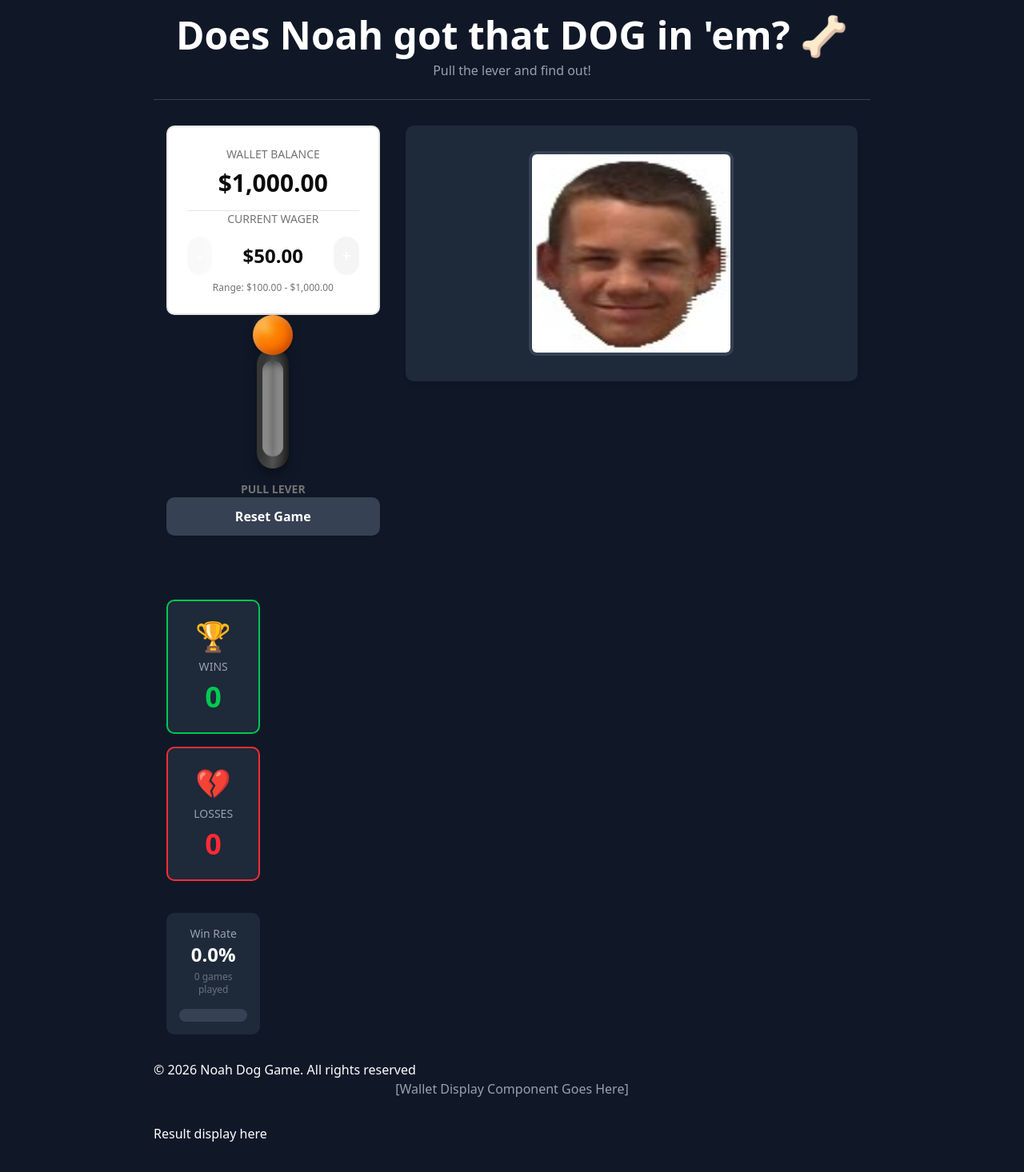
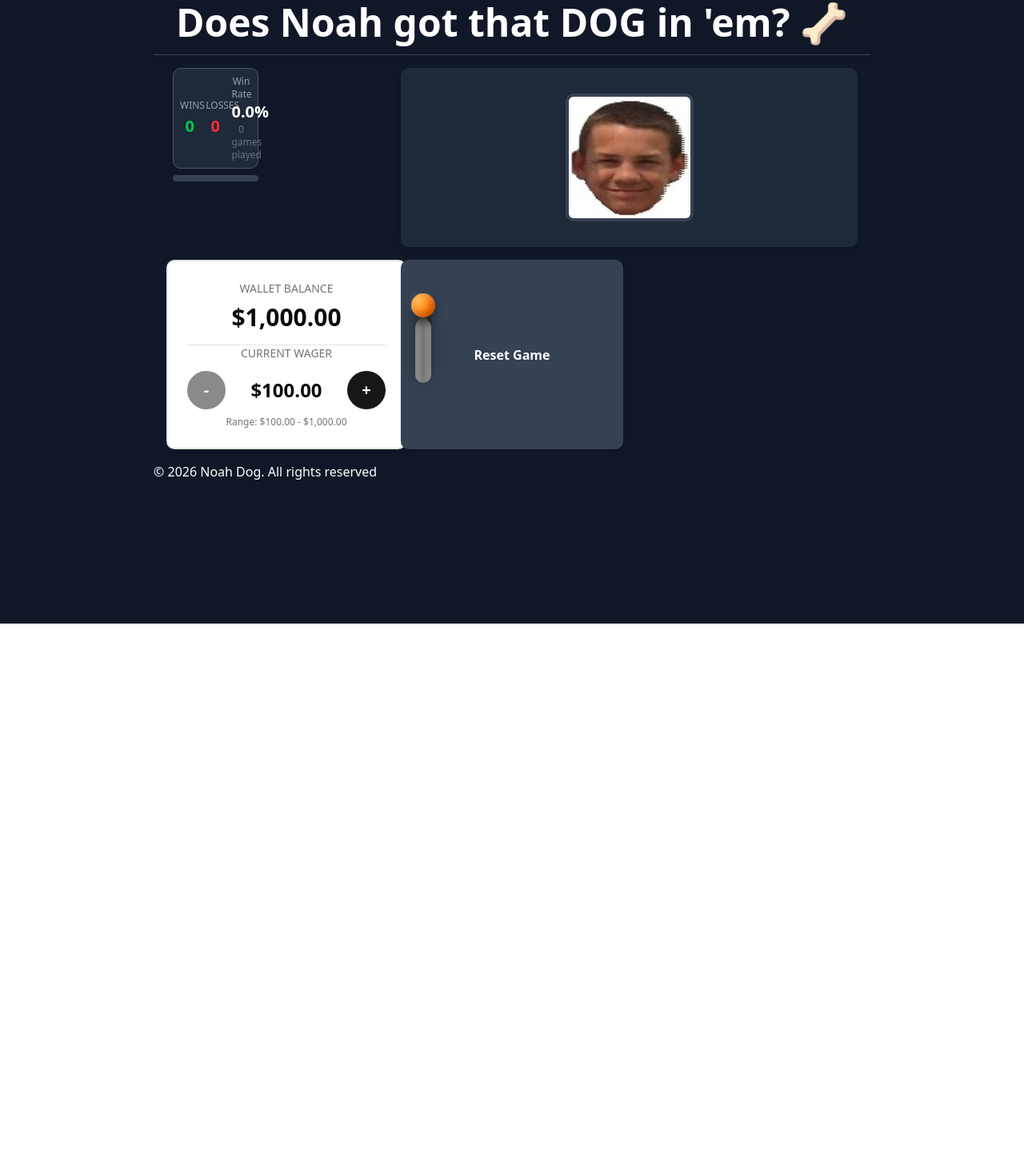
Before and after one commit to lukereiner/noah-dog-modern, a Next.js app: page / in a window 1280 px wide. Shown: the part 20-1486 px from the top of the page at 80% size. After the commit the page ends 800 px from the top, so only its background shows below. Built offline with nearby package versions, Linux system fonts and the light colour scheme.

Commit message:
correct wallet balance math, improve styling for UI, improve order of components

```diff
--- a/app/page.tsx
+++ b/app/page.tsx
@@ -1,24 +1,28 @@
-"use client"
+"use client";
 
-import { useState } from 'react'
-import { useGameState } from '@/hooks/use-game-state'
-import { ResultDisplay } from '@/components/ResultDisplay'
-import { StatsDisplay } from '@/components/StatsDisplay'
-import { Lever } from '@/components/Lever'
-import { WalletDisplay } from '@/components/WalletDisplay'
-import { canPlaceBet, generateSpinResult, calculatePayout } from '@/lib/game-logic'
-import type { SpinResult } from '@/types/game'
+import { useState } from "react";
+import { useGameState } from "@/hooks/use-game-state";
+import { ResultDisplay } from "@/components/ResultDisplay";
+import { StatsDisplay } from "@/components/StatsDisplay";
+import { Lever } from "@/components/Lever";
+import { WalletDisplay } from "@/components/WalletDisplay";
+import {
+  canPlaceBet,
+  generateSpinResult,
+  calculatePayout,
+} from "@/lib/game-logic";
+import type { SpinResult } from "@/types/game";
 
 export default function GamePage() {
-  const { gameState, placeBet, processSpin, updateWager, resetGame } = useGameState();
+  const { gameState, processSpin, updateWager, resetGame } = useGameState();
   const [result, setResult] = useState<SpinResult | null>(null);
   const [isSpinning, setIsSpinning] = useState(false);
-  const [lastOutcome, setLastOutcome] = useState<'win' | 'loss' | null>(null);
+  const [lastOutcome, setLastOutcome] = useState<"win" | "loss" | null>(null);
 
   const handleLeverPull = async () => {
     // Step 1: Validate the bet
     if (!canPlaceBet(gameState.wallet, gameState.wager)) {
-      alert('Insufficient funds or invalid wager!');
+      alert("Insufficient funds or invalid wager!");
       return;
     }
 
@@ -32,10 +36,10 @@ export default function GamePage() {
     setResult(null); // clear previous result image
 
     // Step 3: deduct wager from wallet (this updates react query state)
-    placeBet({wager: gameState.wager});
+    /* placeBet({wager: gameState.wager}); */
 
     // Step 4: Wait a moment (simulate spinning time)
-    await new Promise(resolve => setTimeout(resolve, 2000)); // spin for two seconds
+    await new Promise((resolve) => setTimeout(resolve, 2000)); // spin for two seconds
 
     // Step 5: generate random result
     const spinResult = generateSpinResult();
@@ -52,21 +56,35 @@ export default function GamePage() {
 
     // Step 9: Update wallet and stats in React Query state
     processSpin({ outcome: spinResult.outcome, payout });
-  }
+  };
 
   return (
     <div className="min-h-screen bg-gray-900 text-white p-4">
       <div className="max-w-4xl mx-auto">
-        <header className='py-6 px-4 text-center border-b border-gray-700'>
-          <h1 className="text-3xl md:text-5xl font-bold mb-2">Does Noah got that DOG in 'em? 🦴</h1>
-          <p className='text-gray-400'>Pull the lever and find out!</p>
+        <header className="py-2 px-4 text-center border-b border-gray-700">
+          <h1 className="text-3xl md:text-5xl font-bold mb-2">
+            Does Noah got that DOG in 'em? 🦴
+          </h1>
         </header>
+        {/* Main game area */}
+        <main className="container mx-auto px-4 py-4 max-w-6xl">
+          <div className="grid grid-cols-1 lg:grid-cols-3 gap-4">
+            {/* Stats Section */}
+            <div className="mt-0 grid grid-cols-1 lg:grid-cols-2 gap-8">
+              <div>
+                <StatsDisplay wins={gameState.wins} losses={gameState.losses} />
+              </div>
+            </div>
 
-        {/* Main game area */}
-        <main className='container mx-auto px-4 py-8 max-w-6xl'>
-          <div className="grid grid-cols-1 lg:grid-cols-3 gap-8">
-            {/* Left column: wallet and controls */}
-            <div className='dpace-y-6'>
+            {/* Middle Column: result display */}
+            <div className="lg:col-span-2 space-y-6">
+              <div className="bg-gray-800 rounded-lg p-8 shadow-md flex items-center justify-center">
+                <ResultDisplay result={result} isSpinning={isSpinning} />
+              </div>
+            </div>
+
+            <div id="wallet-lever-wrapper" className="flex">
+              <div className="dpace-y-6">
                 {/* WalletDisplay component - shows balance and wager controls */}
                 <WalletDisplay
                   wallet={gameState.wallet}
@@ -76,89 +94,39 @@ export default function GamePage() {
                   minWager={100}
                   maxWager={1000}
                 />
+              </div>
               {/* Lever Button */}
               <Lever
                 onClick={handleLeverPull}
-                disabled={isSpinning || !canPlaceBet(gameState.wallet, gameState.wager)}
+                disabled={
+                  isSpinning || !canPlaceBet(gameState.wallet, gameState.wager)
+                }
                 isSpinning={isSpinning}
               />
+            </div>
+
             {/* Reset Button */}
             <button
               onClick={() => {
-                  if (confirm('Are you sure you want to reset all progress?')) {
+                if (confirm("Are you sure you want to reset all progress?")) {
                   resetGame();
                   setLastOutcome(null);
                   setResult(null); // Clear result on reset
                 }
               }}
               disabled={isSpinning}
-                className='w-full py-3 bg-gray-700 hover:bg-gray-600 disabled:bg-gray-800 disabled:cursor-not-allowed rounded-lg font-semibold shadow-sm'
+              className="w-full py-3 bg-gray-700 hover:bg-gray-600 disabled:bg-gray-800 disabled:cursor-not-allowed rounded-lg font-semibold shadow-sm"
             >
               Reset Game
             </button>
-            </div>
-
-            {/* Middle Column: result display */}
-            <div className="lg:col-span-2 space-y-6">
-              <div className="bg-gray-800 rounded-lg p-8 shadow-md flex items-center justify-center">
-                <ResultDisplay
-                  result={result}
-                  isSpinning={isSpinning}
-                />
-              </div>
-            </div>
-
-            {/* Stats Section */}
-          <div className="mt-12 grid grid-cols-1 lg:grid-cols-2 gap-8">
-            <div>
-              <StatsDisplay
-                wins={gameState.wins}
-                losses={gameState.losses}
-              />
-            </div>
-          </div>
           </div>
         </main>
 
         {/* Footer */}
         <footer>
-          <p>&copy; {new Date().getFullYear()} Noah Dog Game. All rights reserved</p>
+          <p>&copy; {new Date().getFullYear()} Noah Dog. All rights reserved</p>
         </footer>
-
-        {/* TODO: Task 3.1 - Add WalletDisplay component here */}
-        <div className="mb-8">
-          {/* <WalletDisplay
-            wallet={0}
-            wager={0}
-            onWagerChange={(newWager) => {}}
-          /> */}
-          <p className="text-gray-400 text-center">[Wallet Display Component Goes Here]</p>
-        </div>
-
-        {/* TODO: Task 3.1 - Add ResultDisplay component here (shows single Noah or Dog result) */}
-        <div className="mb-8">
-        Result display here
-        </div>
-
-        {/* TODO: Task 3.2 - Add Lever component here */}
-        <div className="mb-8 flex justify-center">
-          {/* <Lever
-            onClick={() => {}}
-            disabled={false}
-            isSpinning={false}
-          /> */}
-      <button>lever goes here</button>
-        </div>
-
-        {/* TODO: Task 3.3 - Add StatsDisplay component here (only wins and losses, NO ties) */}
-        <div>
-          {/* <StatsDisplay
-            wins={0}
-            losses={0}
-          /> */}
-          <p className="text-gray-400 text-center">[Stats Display Component Goes Here - Wins & Losses Only]</p>
       </div>
     </div>
-    </div>
-  )
+  );
 }
--- a/components/Lever.module.css
+++ b/components/Lever.module.css
@@ -19,8 +19,8 @@
 
 /* Made ball smaller - 50px instead of 80px */
 .leverBall {
-  width: 50px;
-  height: 50px;
+  width: 30px;
+  height: 30px;
   background: radial-gradient(circle at 30% 30%, oklch(0.769 0.188 70.08), oklch(0.646 0.222 41.116));
   border-radius: 50%;
   box-shadow: 0 4px 12px rgba(0, 0, 0, 0.3), inset -4px -4px 8px rgba(0, 0, 0, 0.2), inset 4px 4px 8px
@@ -45,8 +45,8 @@
 
 /* Made shaft smaller and fixed - 40px width, 150px height */
 .leverShaft {
-  width: 40px;
-  height: 150px;
+  width: 20px;
+  height: 75px;
   background: linear-gradient(to right, oklch(0.269 0 0), oklch(0.439 0 0), oklch(0.269 0 0));
   border-radius: 20px;
   position: relative;
@@ -58,11 +58,11 @@
 /* Track/slot in the middle of the shaft */
 .leverTrack {
   position: absolute;
-  top: 15px;
+  top: 10px;
   left: 50%;
   transform: translateX(-50%);
-  width: 26px;
-  height: 120px;
+  width: 20px;
+  height: 80px;
   background: linear-gradient(to right, oklch(0.708 0 0), oklch(0.556 0 0), oklch(0.708 0 0));
   border-radius: 13px;
   box-shadow: inset 0 4px 8px rgba(0, 0, 0, 0.4), inset 0 -4px 8px rgba(255, 255, 255, 0.1);
--- a/components/ResultDisplay.tsx
+++ b/components/ResultDisplay.tsx
@@ -17,9 +17,9 @@ const randomWordList = [
     `Does he really tho?`,
     `Doubt he's even about it`,
     `He barks like a poodle 🐩`,
-    `His knee wasn't even injured 🏀`,
+    `His knee wasn't injured..`,
     `Only did 1 week of Titus 10`,
-    `Lives by the Irish goodbye...`,
+    `Lives by the Irish goodbye`,
     `Drives under 200 yards 🏌🏻`,
     `Dude, he 3 putts ⛳`,
 ]
@@ -40,7 +40,7 @@ export function ResultDisplay({ result, isSpinning }: ResultDisplayProps) {
     return (
         <div className='flex flex-col items-center gap-4'>
             <div className={
-                `relative w-64 h-64 rounded-lg overflow-hidden border-4
+                `relative w-40 h-40 rounded-lg overflow-hidden border-4
                 ${isSpinning ? styles.spinning : ''}
                 ${displayOutcome === 'win' ? 'border-green-500' : ''}
                 ${displayOutcome === 'loss' ? 'border-red-500' : 'border-gray-700'}`
@@ -51,8 +51,8 @@ export function ResultDisplay({ result, isSpinning }: ResultDisplayProps) {
                 className='object-fill'/>
             </div>
             {isSpinning && (
-                <div className='flex items-cetner jsutify-center'>
-                    <p className='text-white text-2xl font-bold animate-pule'>
+                <div className='flex items-cetner justify-center'>
+                    <p className='text-white text-xl font-bold animate-pule'>
                         {randomWordList[randomWordIndex]}
                     </p>
                 </div>
@@ -61,7 +61,7 @@ export function ResultDisplay({ result, isSpinning }: ResultDisplayProps) {
 
         {!isSpinning && result && (
             <div className={
-                `text-2xl font-bold
+                `text-xl font-bold
                 ${result?.outcome === 'win' ? 'text-green-500' : 'text-red-500'}`
             }>
             {result?.outcome === 'win' ? '🐕‍🦺 GOT THAT DOG! 🦴': '🧸 Just Noah... 🎀'}
--- a/components/StatsDisplay.tsx
+++ b/components/StatsDisplay.tsx
@@ -11,38 +11,33 @@ export function StatsDisplay({ wins, losses }: StatsDisplayProps) {
     totalGames > 0 ? ((wins / totalGames) * 100).toFixed(1) : "0.0";
 
   return (
-    <div className="w-full max-w-2xl mx-auto">
-      <div className="grid grid-cols-1 sm:grid-cols-1 gap-4">
-        {/* Win card */}
-        <div className="bg-gray-800 border-2 border-green-500 rounded-lg p-6 text-center">
-          <div className="text-4xl mb-2">🏆</div>
-          <div className="text-sm text-gray-400 uppercase mb-2">Wins</div>
-          <div className="text-4xl font-bold text-green-500">{wins}</div>
+    <div className="w-full max-w-2xl mx-auto px-2">
+      <div className="grid grid-cols-3 gap-2 items-center bg-gray-800 border border-gray-600 rounded-lg p-2">
+        {/* Wins */}
+        <div className="text-center">
+          <div className="text-xs text-gray-400 uppercase mb-1">Wins</div>
+          <div className="text-xl font-bold text-green-500">{wins}</div>
         </div>
-        {/* Loss card */}
-        <div className="bg-gray-800 border-2 border-red-500 rounded-lg p-6 text-center">
-            <div className="text-4xl mb-2">💔</div>
-          <div className="text-sm text-gray-400 uppercase mb-2">Losses</div>
-          <div className="text-4xl font-bold text-red-500">{losses}</div>
+        {/* Losses */}
+        <div className="text-center">
+          <div className="text-xs text-gray-400 uppercase mb-1">Losses</div>
+          <div className="text-xl font-bold text-red-500">{losses}</div>
         </div>
-        {/* Win rate display */}
-        <div className="mt-6 bg-gray-800 rounded-lg p-4">
-          <div className="text-center mb-4">
-            <div className="text-gray-400 text-sm">Win Rate</div>
-            <div className="text-2xl font-bold text-white">{winRate}%</div>
-            <div className="text-gray-500 text-xs mt-1">
-              {totalGames} {totalGames === 1 ? "game" : "games"} played
-            </div>
-          </div>
-
-          {/* TODO: Add progress bar */}
-          <div className="w-full bg-gray-700 rounded-full h-4 overflow-hidden">
-            <div
-              className="h-full bg-gradient-to-r from-green-600 to-green-400 transition-all duration-500"
-              style={{ width: `${Math.min(parseFloat(winRate), 100)}%` }} // Ensure winRate is a number
-            />
+        {/* Win Rate */}
+        <div className="text-center">
+          <div className="text-xs text-gray-400">Win Rate</div>
+          <div className="text-xl font-bold text-white">{winRate}%</div>
+          <div className="text-gray-500 text-xs">
+            {totalGames} {totalGames === 1 ? "game" : "games"} played
           </div>
         </div>
+      </div>
+      {/* Progress bar across all columns */}
+      <div className="w-full bg-gray-700 rounded-full h-2 mt-2 overflow-hidden">
+        <div
+          className="h-full bg-gradient-to-r from-green-600 to-green-400 transition-all duration-500"
+          style={{ width: `${Math.min(parseFloat(winRate), 100)}%` }}
+        />
       </div>
     </div>
   );
--- a/components/WalletDisplay.tsx
+++ b/components/WalletDisplay.tsx
@@ -64,7 +64,7 @@ export function WalletDisplay({
                 <button
                 onClick={decreaseWager}
                 disabled={disabled || wager <= minWager}
-                className="w-12 h-12 rounded-full bg-secondary hover:bg-secondary/80
+                className="w-12 h-12 rounded-full bg-primary hover:bg-secondary/80
                      disabled:opacity-50 disabled:cursor-not-allowed
                      font-bold text-xl transition-colors"
                 aria-label="Decrease wager">
@@ -78,7 +78,7 @@ export function WalletDisplay({
                 <button
                 onClick={increaseWager}
                 disabled={disabled || wager == maxWager || wager >= wallet}
-                className="w-12 h-12 rounded-full bg-secondary hover:bg-secondary/80
+                className="w-12 h-12 rounded-full bg-primary hover:bg-secondary/80
                      disabled:opacity-50 disabled:cursor-not-allowed
                      font-bold text-xl transition-colors"
           aria-label="Increase wager">
--- a/hooks/use-game-state.ts
+++ b/hooks/use-game-state.ts
@@ -33,7 +33,7 @@ export function useGameState() {
         },
     });
 
-    const placeBetMutation = useMutation({
+    /* const placeBetMutation = useMutation({
         mutationFn: ({ wager }: { wager: number }) => {
             const current = queryClient.getQueryData<GameState>(QUERY_KEY) || DEFAULT_GAME_STATE;
 
@@ -48,7 +48,7 @@ export function useGameState() {
         onSuccess: (newState) => {
             queryClient.setQueryData(QUERY_KEY, newState);
         },
-    });
+    }); */
 
     const processSpinMutation = useMutation({
         mutationFn: ({ outcome, payout }: { outcome: 'win' | 'loss'; payout: number }) => {
@@ -91,7 +91,7 @@ export function useGameState() {
         isLoading,
         updateGameState: updateStateMutation.mutate,
         resetGame: resetGameMutation.mutate,
-        placeBet: placeBetMutation.mutate,
+        //placeBet: placeBetMutation.mutate,
         processSpin: processSpinMutation.mutate,
         updateWager: updateWagerMutation.mutate,
     };
--- a/lib/game-logic.ts
+++ b/lib/game-logic.ts
@@ -22,7 +22,7 @@ export function generateSpinResult(): SpinResult {
  * @returns The amount to add/subtract from wallet (negative for loss)
  */
 export function calculatePayout(wager: number, outcome: "win" | "loss" ): number {
-  if (outcome = 'win') {
+  if (outcome === 'win') {
     return wager;
   } else {
     return -wager;
@@ -51,8 +51,8 @@ export function canPlaceBet(wallet: number, wager: number): boolean {
  * @param change - Amount to add (positive) or subtract (negative)
  * @returns New wallet amount
  */
-export function updateWallet(current: number, change: number): number {
+/* export function updateWallet(current: number, change: number): number {
   const newBalance = current + change;
 
   return Math.max(0, newBalance);
-}
+} */
--- a/lib/storage.ts
+++ b/lib/storage.ts
@@ -4,7 +4,7 @@ const STORAGE_KEY = 'noahDogGameState';
 
 export const DEFAULT_GAME_STATE: GameState = {
     wallet: 1000,
-    wager: 50,
+    wager: 100,
     wins: 0,
     losses: 0,
 };
@@ -45,5 +45,6 @@ export function saveGameState(state: GameState): void {
 export function clearGameState(): void {
     if (typeof window !== 'undefined') {
         localStorage.removeItem(STORAGE_KEY);
+        window.location.reload();
     }
 }
```
Lines whose indentation alone changed are shown as unchanged.
